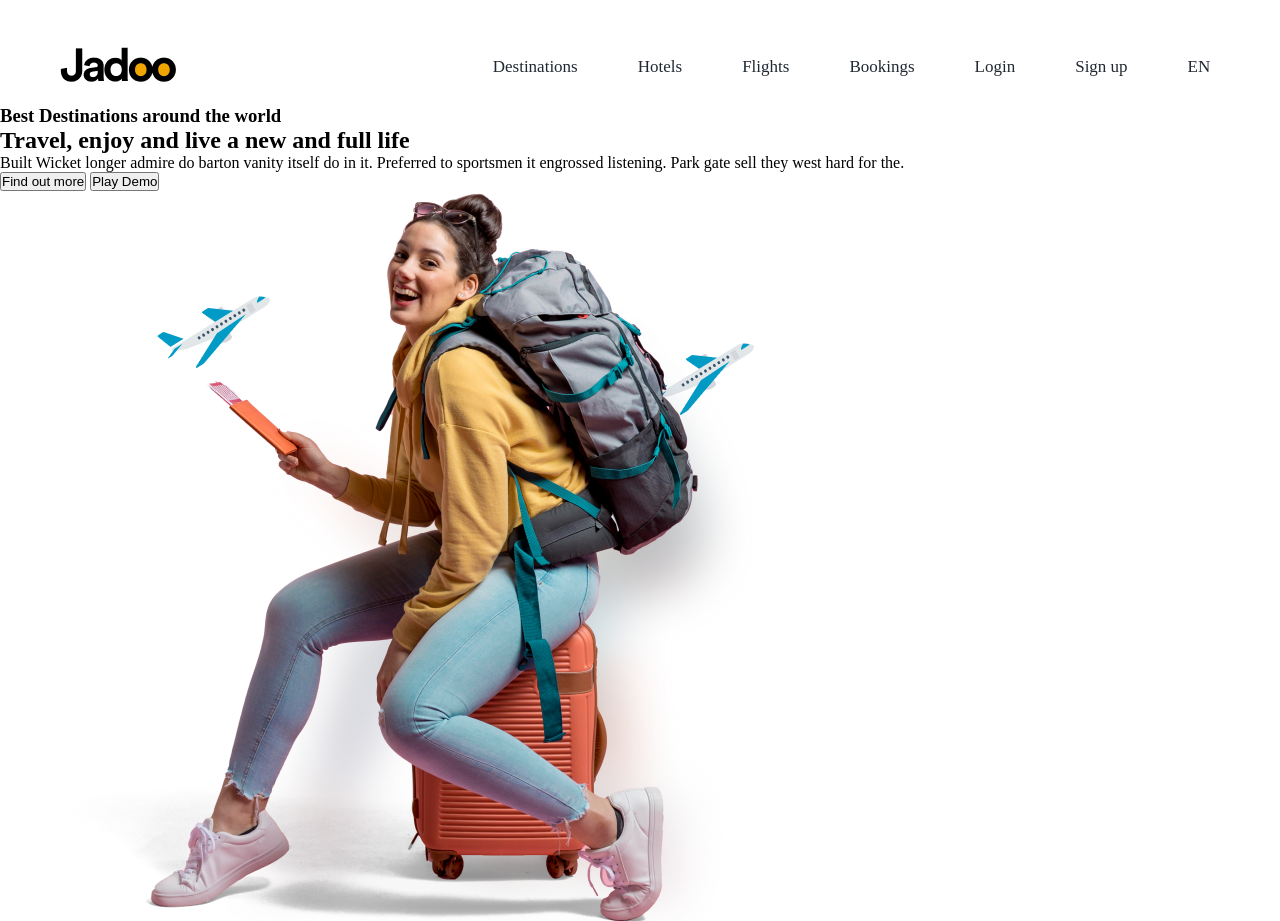
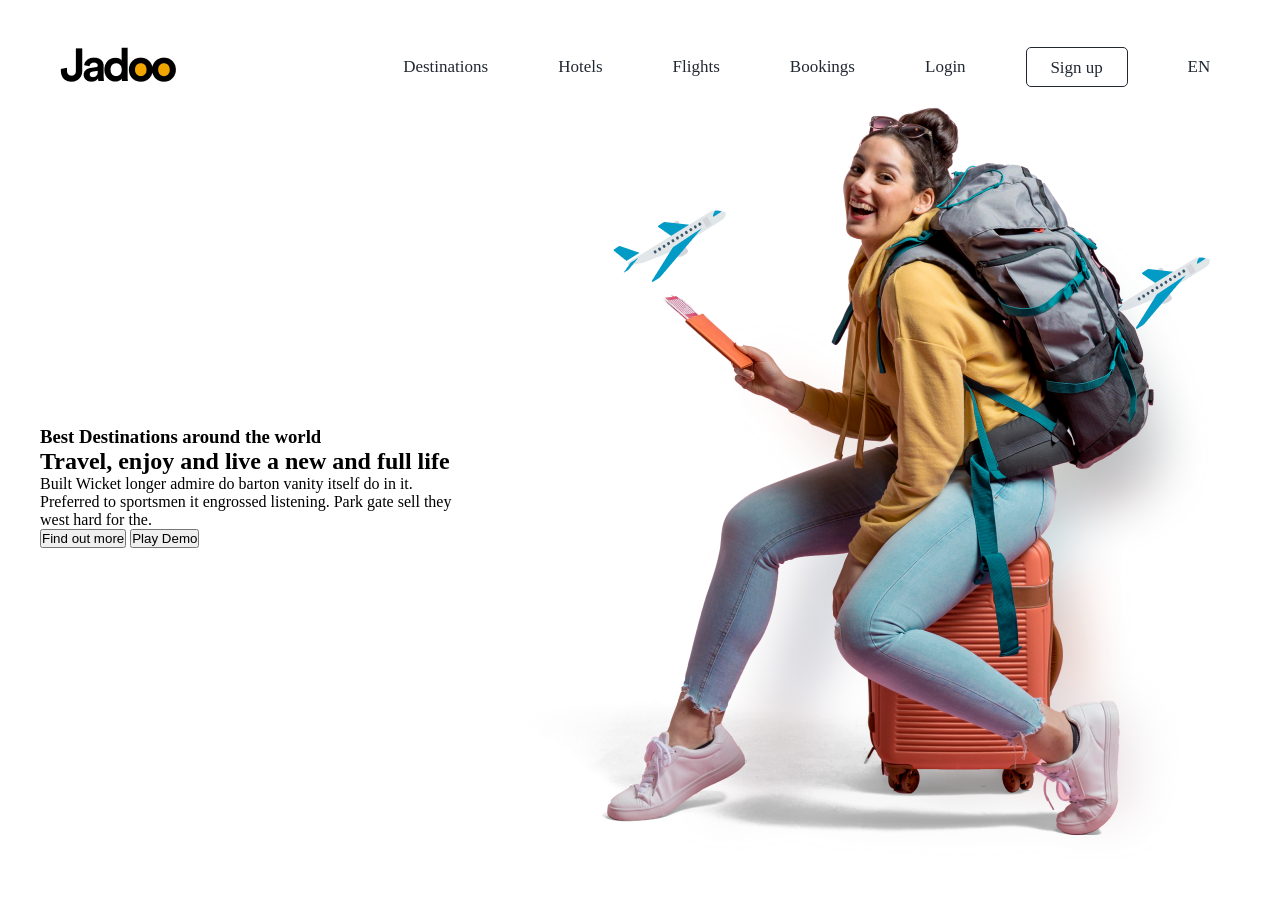
Before and after one commit to banch0u/Travel, a plain HTML site: page index.html in a window 1280 px wide. After the commit the page ends 869 px from the top, so only its background shows below. Drawn offline with Linux system fonts and the light colour scheme.

Commit message:
placed image and section

```diff
--- a/index.html
+++ b/index.html
@@ -20,17 +20,19 @@
                <li><a href="#">Flights</a></li>
                <li><a href="#">Bookings</a></li>
                <li><a href="#">Login</a></li>
-               <li><a href="#">Sign up</a></li>
+               <li class="signIn"><a href="#">Sign up</a></li>
                <li><a href="#">EN</a></li>
            </ul>
        </header>
        <div class="mainPage">
            <section>
-               <h3>Best Destinations around the world</h3>
-               <h2>Travel, enjoy and live a new and full life</h2>
-               <p>Built Wicket longer admire do barton vanity itself do in it. Preferred to sportsmen it engrossed listening. Park gate sell they west hard for the.</p>
-               <button>Find out more</button>
-               <button>Play Demo</button>
+                <h3>Best Destinations around the world</h3>
+                <h2>Travel, enjoy and live a new and full life</h2>
+                <p>Built Wicket longer admire do barton vanity itself do in it. Preferred to sportsmen it engrossed listening. Park gate sell they west hard for the.</p>
+                <div class="buttons">
+                    <button>Find out more</button>
+                    <button>Play Demo</button>
+                </div>
            </section>
            <img src="images/Image.png" alt="Traveler">
        </div>
--- a/styles/style.css
+++ b/styles/style.css
@@ -40,5 +40,26 @@ ul a{
 }
 header ul li{
     padding: 10px;
-    margin-left: 40px;
+    margin-left: 50px;
 }
+header .signIn{
+    height: 40px;
+    width: 102px;
+
+    border: 1px solid #212832;
+    box-sizing: border-box;
+    border-radius: 5px;
+    text-align: center;
+}
+.mainPage{
+    height: 764px;
+    width: 1200px;
+    margin: auto;
+    display: flex;
+    justify-content: space-between;
+}
+.mainPage section{
+    display: flex;
+    flex-direction: column;
+    justify-content: center;
+}
```
